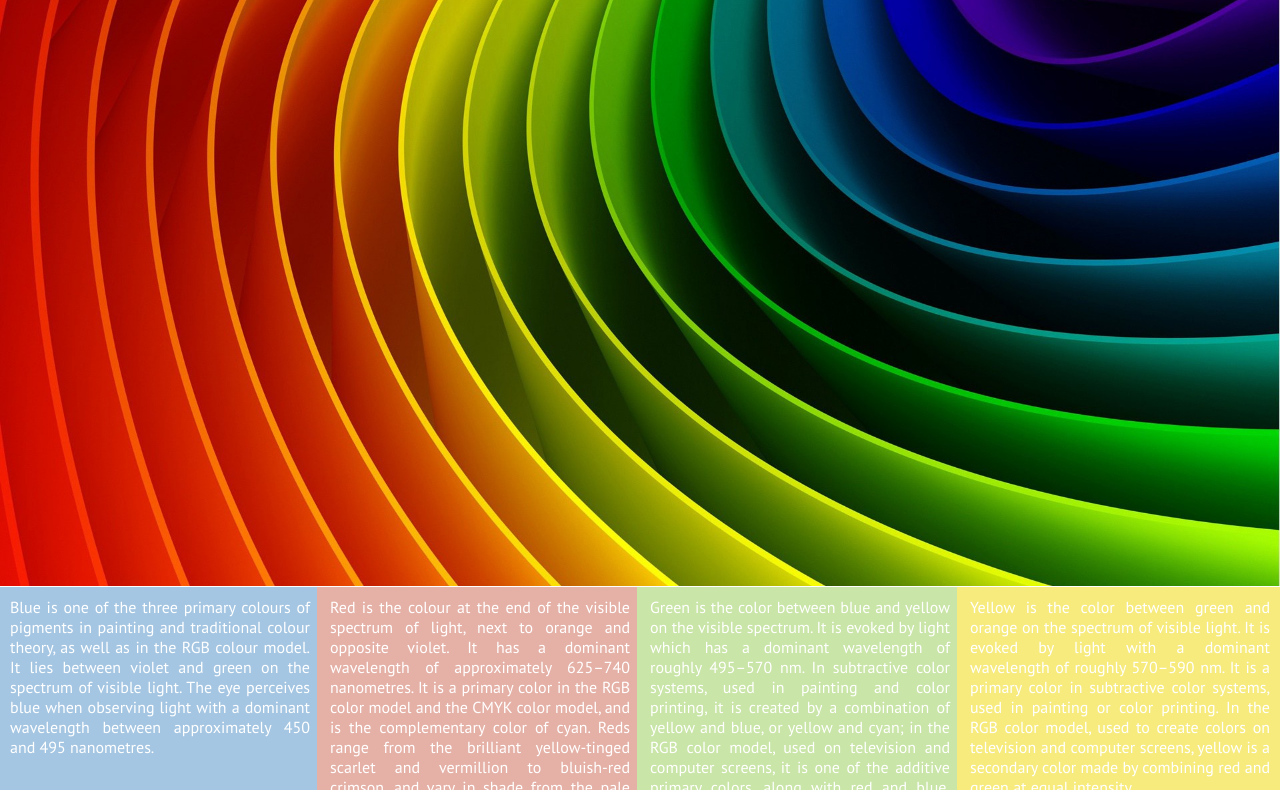
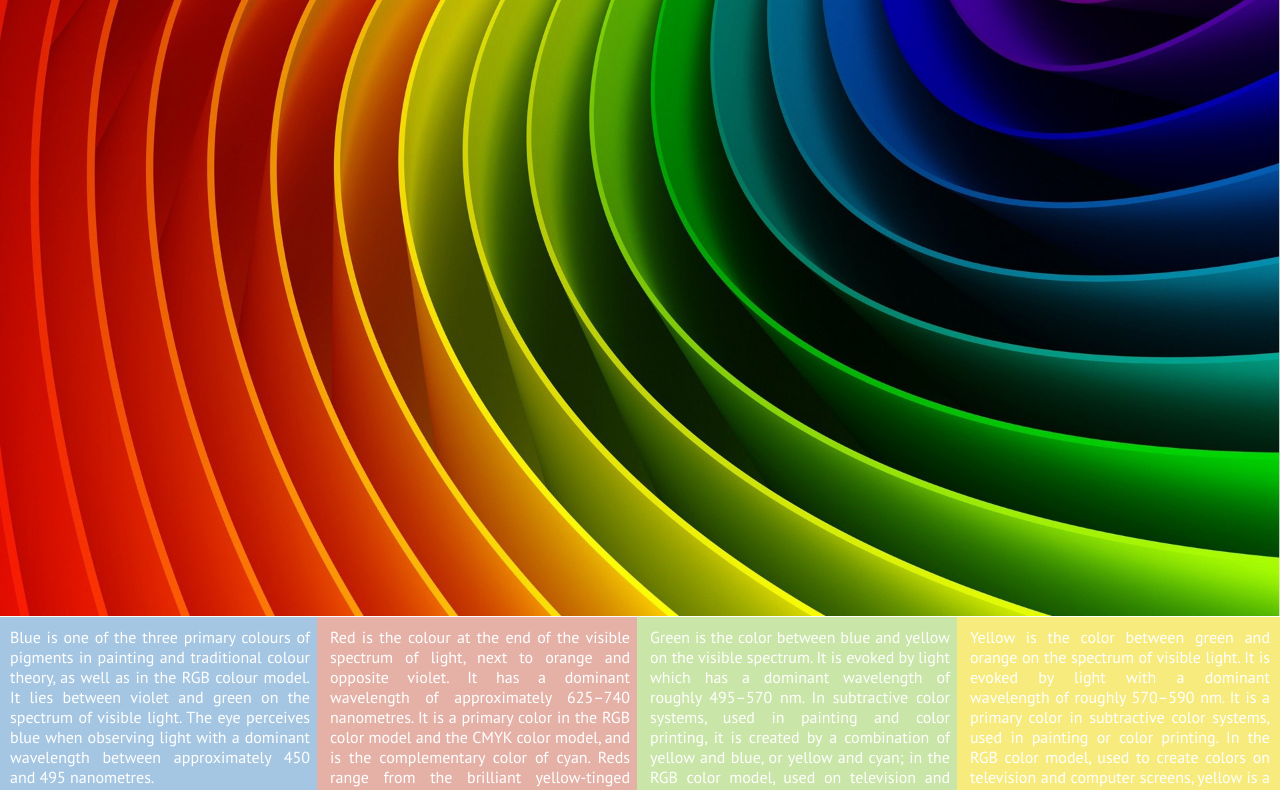
Before and after one commit to edenalsant/edenalsant.github.io, a plain HTML site: page index.html in a window 1280 px wide. Shown: the part 104-894 px from the top of the page. Drawn offline with Linux system fonts and the light colour scheme.

Commit message:
img selector modification

```diff
--- a/css/style.css
+++ b/css/style.css
@@ -15,7 +15,7 @@ h1{
 
 img{
 	width: 100%;
-	height: 690px;
+	height: auto;
 }
 
 p{
```
